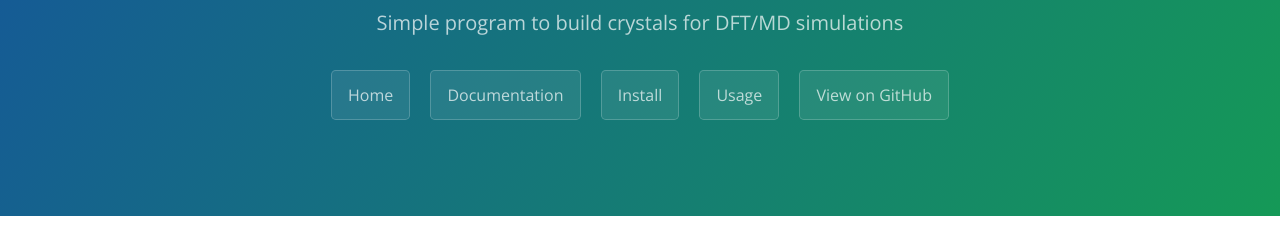
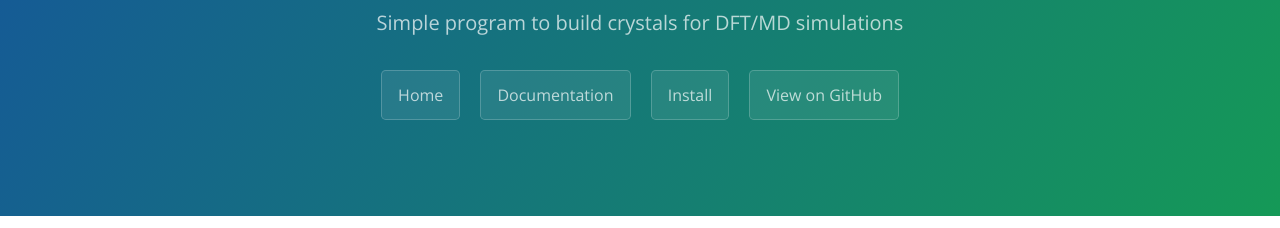
Before and after one commit to jmgonza6/crystal-builder, a website: page index.html in a window 1280 px wide. Shown: the part 167-395 px from the top of the page. Drawn offline with nearby package versions, Linux system fonts and the light colour scheme.

Commit message:
formatting

```diff
--- a/index.html
+++ b/index.html
@@ -15,7 +15,6 @@
       <a href="index.html" class="btn">Home</a>
       <a href="docs.html" class="btn">Documentation</a>
       <a href="install.html" class="btn">Install</a>
-      <a href="usage.html" class="btn">Usage</a>
       <a href="https://github.com/jmgonza6/crystal-builder" class="btn">View on GitHub</a>
     </section>
 
```
